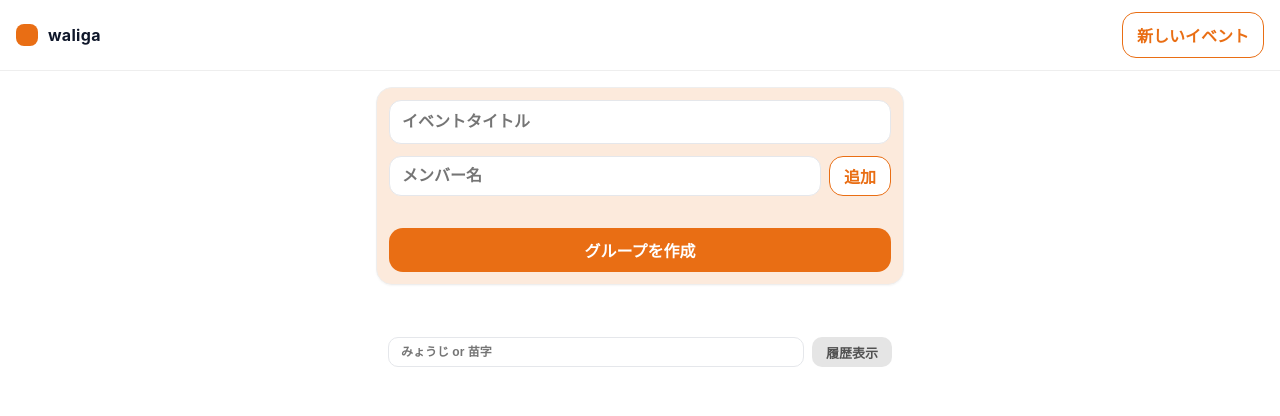
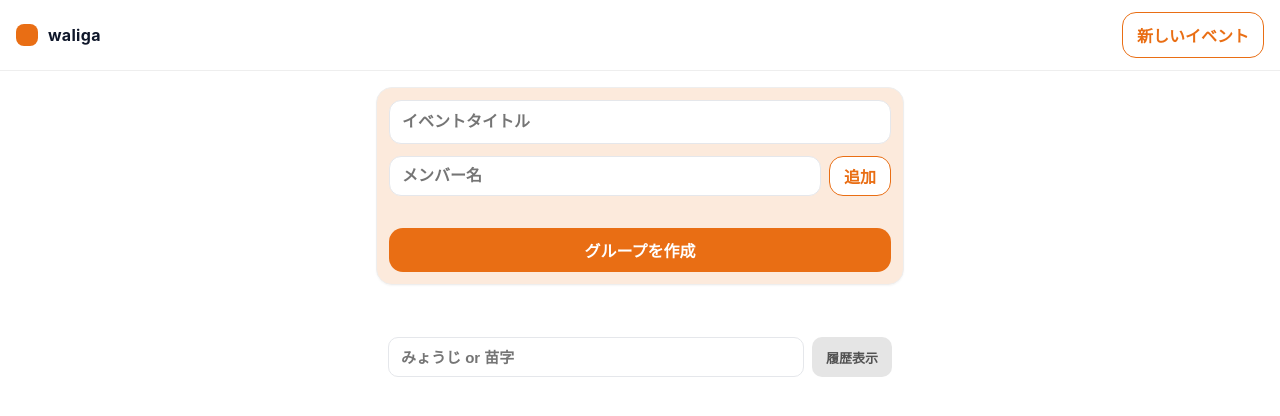
Before and after one commit to k-ishi1008s/warikan_2, a Vue app: page / in a window 1280 px wide. Shown: the top 416 px of the page. Built offline with nearby package versions, Linux system fonts and the light colour scheme.

Commit message:
15pｘでも拡大されるかテスト

```diff
--- a/src/pages/SessionCreatePage.vue
+++ b/src/pages/SessionCreatePage.vue
@@ -222,13 +222,13 @@ function reuseMembers(ev) {
       <div class="row" style="gap:8px; align-items:center; ">
         <input
           v-model="querySurname"
-          class="input-secret"
+          class="input"
           placeholder="みょうじ or 苗字"
           @keyup.enter.prevent="searchBySurname"
-          style="flex:1; border-radius: 10px; padding:10px 12px; height:30px;"
+          style="font-size:15px; flex:1; border-radius: 10px; padding:10px 12px; height:40px;"
         />
         <button class="ghost-black" @click="searchBySurname" :disabled="searching"
-                style="font-size: 13px; border-radius: 10px; height:30px; padding:0 14px; white-space:nowrap;">
+                style="font-size: 13px; border-radius: 10px; height:40px; padding:0 14px; white-space:nowrap;">
           {{ searching ? '検索中…' : '履歴表示' }}
         </button>
       </div>
--- a/src/style.css
+++ b/src/style.css
@@ -475,15 +475,4 @@ button:disabled { opacity:.6; }
   background: #e96e1440;
 }
 
-.input-secret {
-  font-size: 12px;          /* 通常より小さめ */
-  font-weight: 900;         /* 少し軽く */
-  padding: 8px 10px;        /* 高さを低く */
-  border-radius: 10px;      /* 既存と馴染む丸み */
-  border: 1px solid #e5e7eb;
-  background: #fff;
-  width: 100%;
-  box-sizing: border-box;
-}
-
 button.ghost-black { background:#e5e5e5; color:#525252; border:0px solid #323232; }
```
